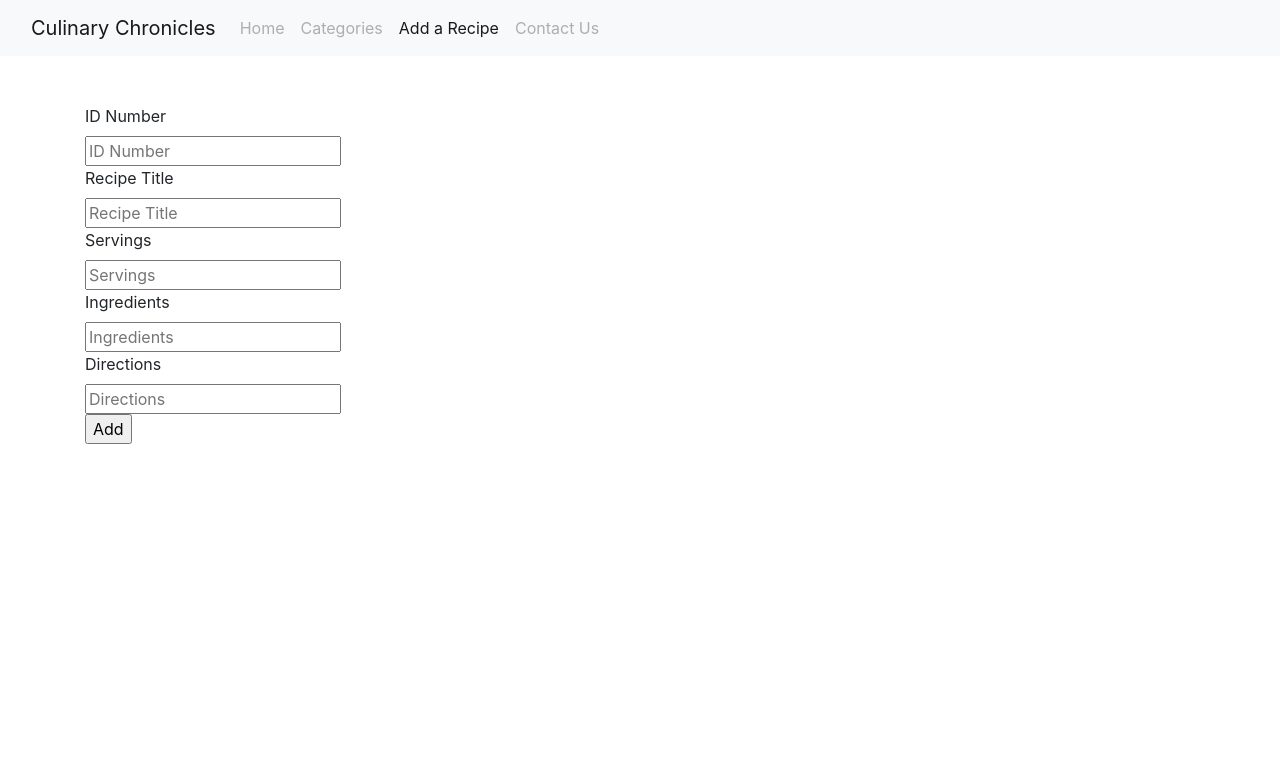
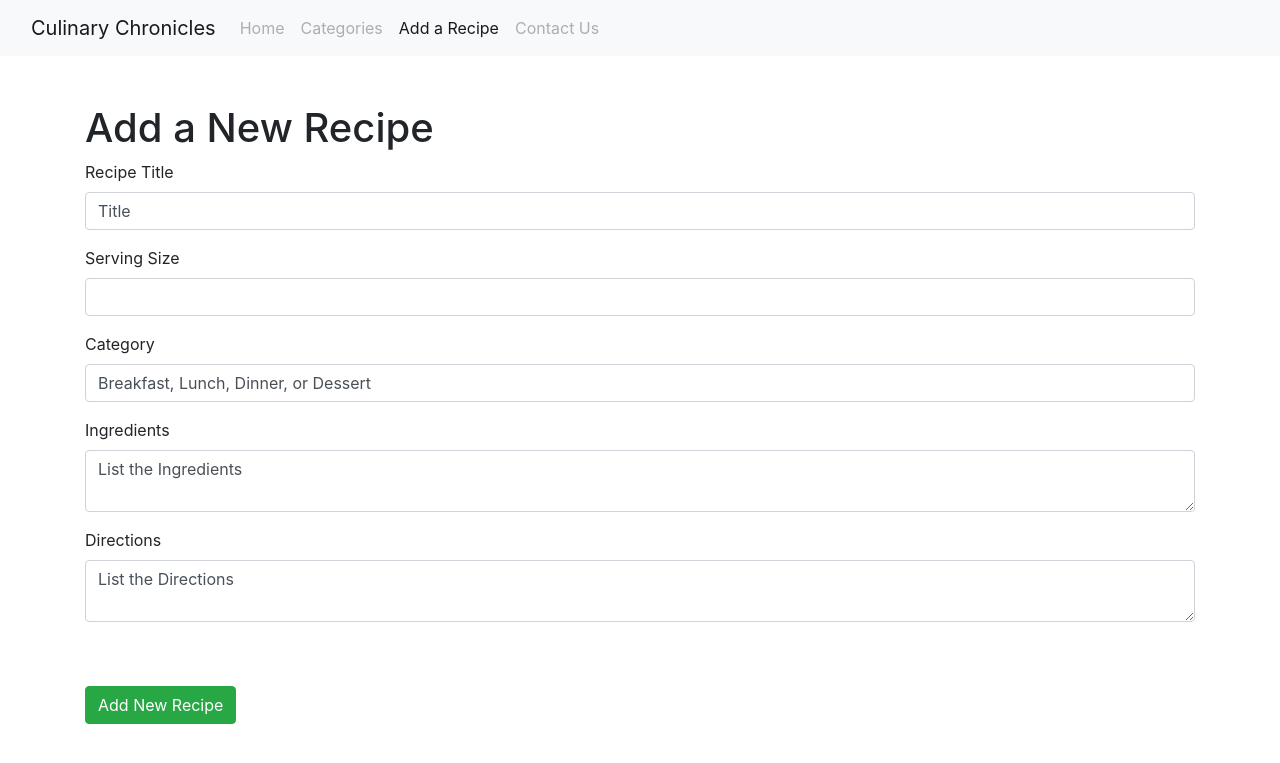
Before and after one commit to helen1032/Culinary-Chronicles, a Flask app: page /addrecipe in a window 1280 px wide. Shown: the top 763 px of the page. Run offline with Flask 3, Linux system fonts and the light colour scheme; parts of the project's set-up code (start-up, migrations or seed data) failed here and were passed over; some libraries are stand-ins or nearby versions.

Commit message:
feat: add a receipe, update a recipe, and delete a recipe features added

```diff
--- a/culinary_chronicles.py
+++ b/culinary_chronicles.py
@@ -20,13 +20,14 @@ db = SQLAlchemy(app)
 class Breakfast(db.Model):
     __tablename__ = 'breakfasts'
     id = db.Column(db.Integer, primary_key=True)
+    category = db.Column(db.String(50), nullable=False)
     title = db.Column(db.String(100), nullable=False)
     servings = db.Column(db.Integer, nullable=False)
     ingredients = db.Column(db.String(800), nullable=False)
     directions = db.Column(db.String(1000), nullable=False)
 
-    def __init__(self, id, title, servings, ingredients, directions):
-        self.id = id
+    def __init__(self, category, title, servings, ingredients, directions):
+        self.category = category
         self.title = title
         self.servings = servings
         self.ingredients = ingredients
@@ -56,11 +57,11 @@ def contact():
 @app.route('/addrecipe', methods=['GET', 'POST'])
 def add_breakfast():
     if request.method == 'POST':
-        if not request.form['id'] or not request.form['title'] or not request.form['servings'] \
+        if not request.form['category'] or not request.form['title'] or not request.form['servings']\
                 or not request.form['ingredients'] or not request.form['directions']:
             flash('Please enter all the fields', 'error')
         else:
-            breakfast = Breakfast(request.form['id'], request.form['title'], request.form['servings'],
+            breakfast = Breakfast(request.form['category'], request.form['title'], request.form['servings'],
                                   request.form['ingredients'], request.form['directions'])
 
             db.session.add(breakfast)
@@ -74,12 +75,12 @@ def add_breakfast():
 @app.route('/updaterecipe/<int:id>/', methods=['GET', 'POST'])
 def update_breakfast(id):
     if request.method == 'POST':
-        if not request.form['id'] or not request.form['title'] or not request.form['servings'] \
+        if not request.form['category'] or not request.form['title'] or not request.form['servings'] \
                 or not request.form['ingredients'] or not request.form['directions']:
             flash('Please enter all the fields', 'error')
         else:
             breakfast = Breakfast.query.filter_by(id=id).first()
-            breakfast.id = request.form['id']
+            breakfast.category = request.form['category']
             breakfast.title = request.form['title']
             breakfast.servings = request.form['servings']
             breakfast.ingredients = request.form['ingredients']
--- a/sql_script/tables.sql
+++ b/sql_script/tables.sql
@@ -1,6 +1,7 @@
 -- breakfasts table:
 CREATE TABLE IF NOT EXISTS breakfasts (
-    id int NOT NULL,
+    id int NOT NULL AUTO_INCREMENT,
+    category varchar(50) NOT NULL,
     title varchar(800) NOT NULL,
     servings int NOT NULL,
     ingredients varchar(800) NOT NULL,
--- a/templates/upload/addRecipe.html
+++ b/templates/upload/addRecipe.html
@@ -52,19 +52,30 @@
       </nav>
 
     <div class="container mt-5">
+        <h1>Add a New Recipe</h1>
         <form method="POST" action="{{ request.path }}">
-            <label for="email">ID Number</label><br>
-            <input type="number" name="id" placeholder="ID Number"/><br>
-            <label for="title">Recipe Title</label><br>
-            <input type="text" name="title" placeholder="Recipe Title"/><br>
-            <label for="email">Servings</label><br>
-            <input type="number" name="servings" placeholder="Servings"/><br>
-            <label for="email">Ingredients</label><br>
-            <input type="text" name="ingredients" placeholder="Ingredients"/><br>
-            <label for="email">Directions</label><br>
-            <input type="text" name="directions" placeholder="Directions"/><br>
-            <input type="submit" value="Add">
+            <div class="form-group">
+                <label for="title">Recipe Title</label>
+                <input type="text" name="title" class="form-control" id="title" value="Title">
+            </div>
+            <div class="form-group">
+                <label for="servings">Serving Size</label>
+                <input type="number" name="servings" class="form-control" id="servings" value="Servings">
+            </div>
+            <div class="form-group">
+                <label for="category">Category</label>
+                <input type="text" name="category" class="form-control" id="category" value="Breakfast, Lunch, Dinner, or Dessert">
+            </div>
+            <div class="form-group">
+                <label for="ingredients">Ingredients</label>
+                <textarea name="ingredients" class="form-control" id="ingredients">List the Ingredients</textarea>
+            </div>
+            <div class="form-group">
+                <label for="directions">Directions</label>
+                <textarea name="directions" class="form-control" id="directions">List the Directions</textarea>
+            </div>
+            <br><br>
+            <input type="submit" class="btn btn-success mb-3" value="Add New Recipe">
         </form>
-    </div>
 </body>
 </html>
```
Also changed, not shown: templates/upload/deleteRecipe.html (+23 -11 lines), templates/upload/listRecipe.html (+4 -5 lines), templates/upload/updateRecipe.html (+23 -11 lines).
